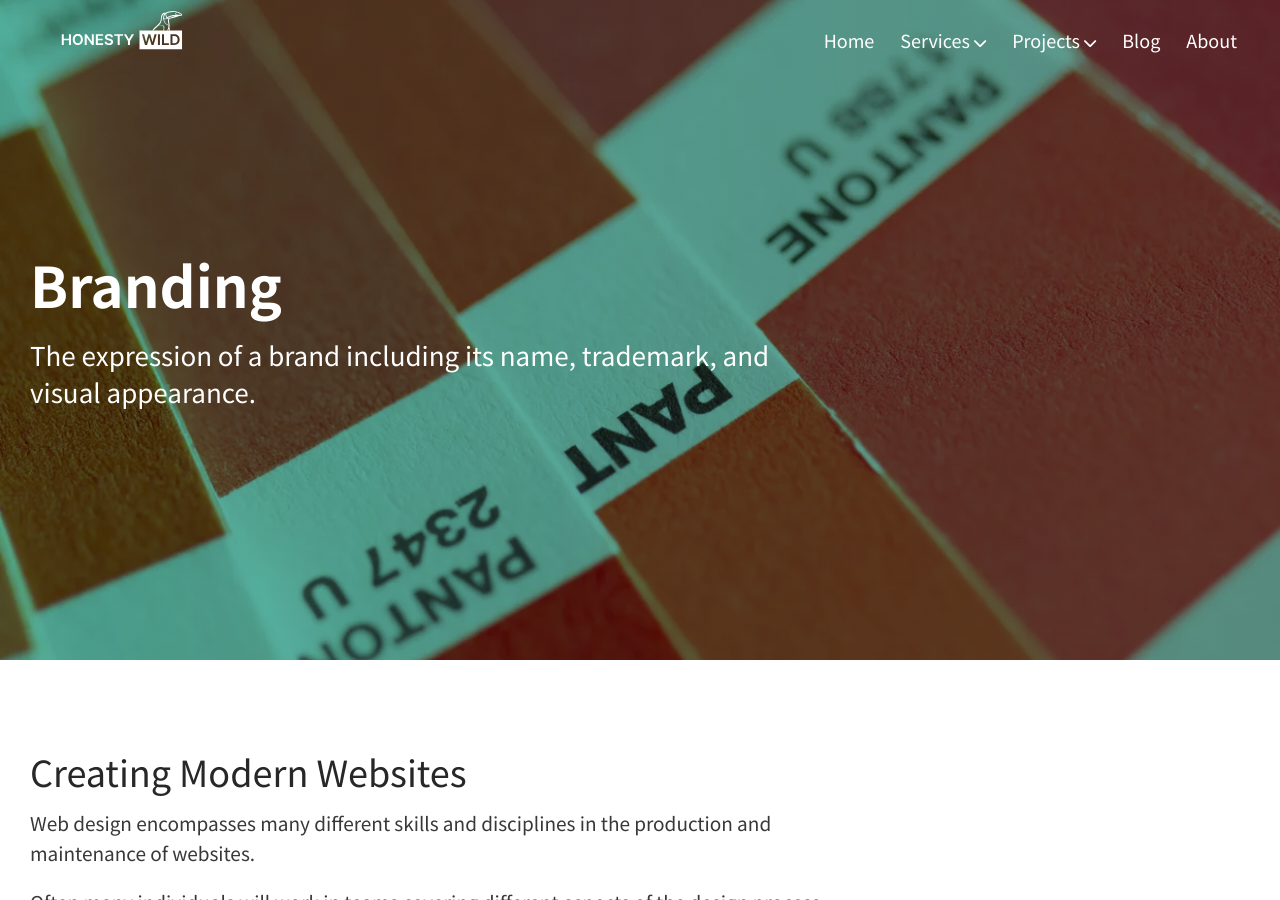
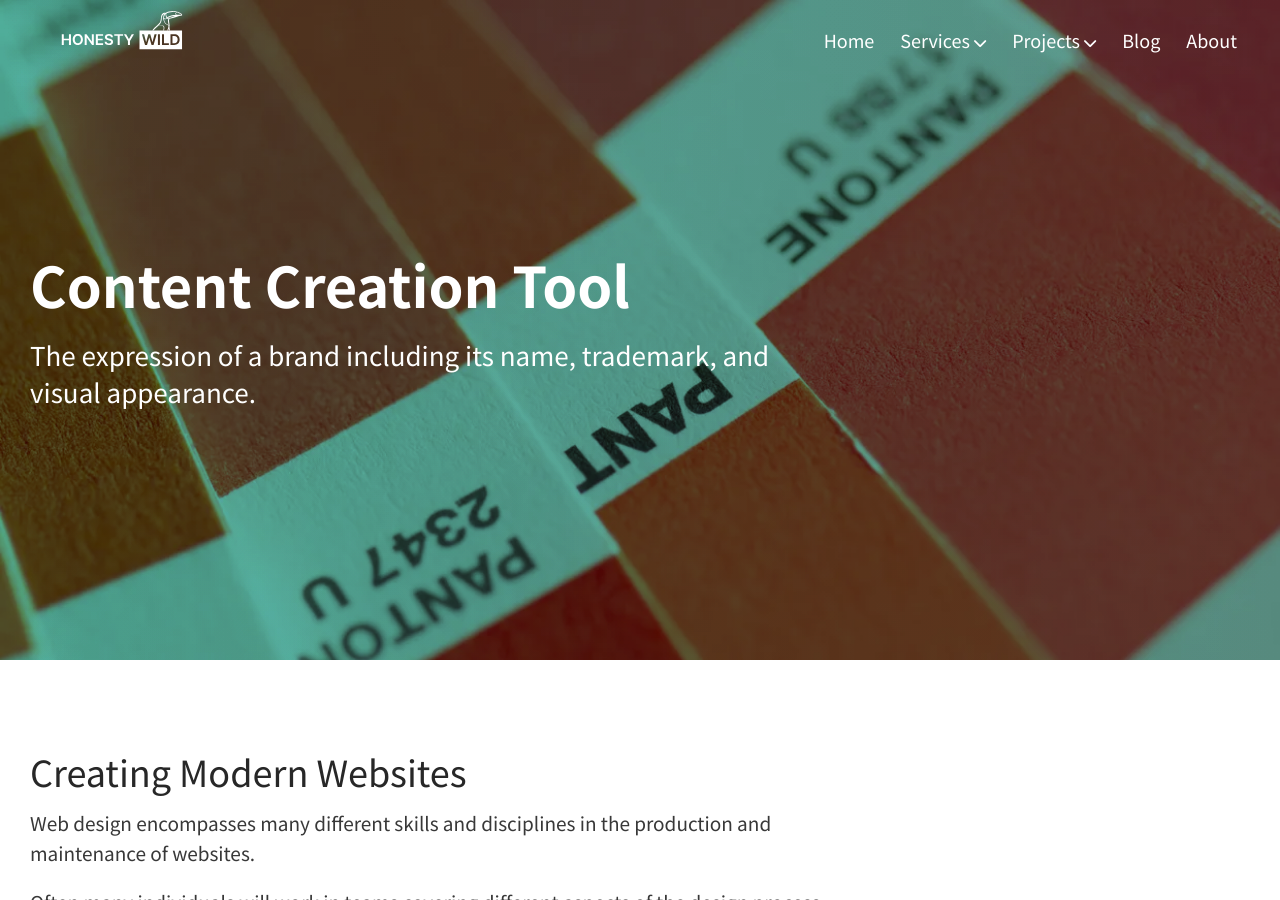
Before and after one commit to HonestyWild/honestywild.github.io, a Jekyll site: the page built from collections/_services/Content Creation Tool.md, in a window 1280 px wide and 900 px high. Built offline with Jekyll 4.4.1, drawn with Linux system fonts in a browser that asks for light colours.

Commit message:
Content Creation Tool 헤딩 변경

```diff
--- a/collections/_services/Content Creation Tool.md
+++ b/collections/_services/Content Creation Tool.md
@@ -11,7 +11,7 @@ image: "/assets/images/gen/services/service-3.webp"
 
 hero:
   enabled: true
-  heading: "Branding"
+  heading: "Content Creation Tool"
   sub_heading: "The expression of a brand including its name, trademark, and visual appearance."
   text_color: "#ffffff"
   background_color: ""
```
